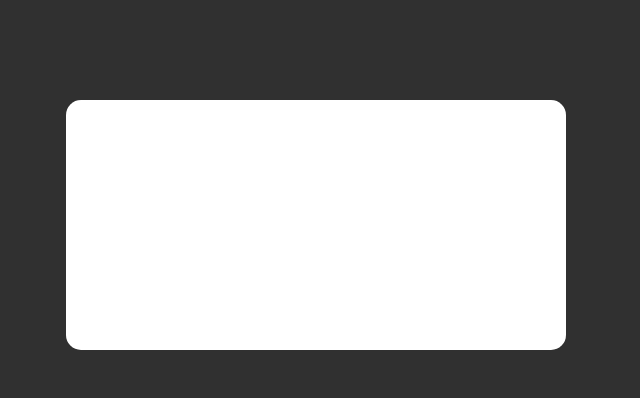
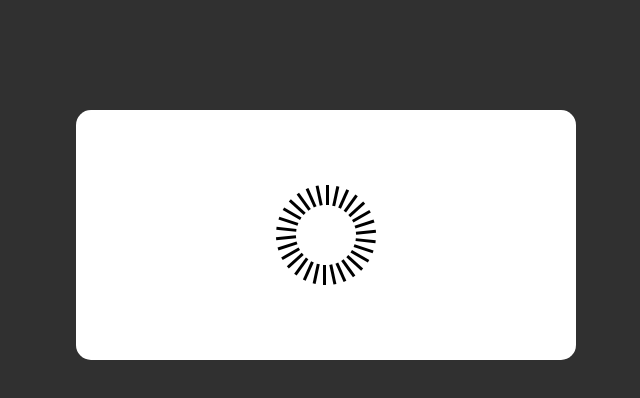
Before and after one commit to Zeynab-jalalian/Loaders, a plain HTML site: page index.html in a window 1280 px wide. Shown: the whole page, without its empty margins (162-802 px from the left). Drawn offline with Linux system fonts and the light colour scheme.

Commit message:
base loader1

```diff
--- a/index.html
+++ b/index.html
@@ -9,7 +9,38 @@
 <body>
     <div class="container">
         <div class="card">
-
+            <div class="loader loader1">
+             <div class="lights" style="--i:1;"></div>
+             <div class="lights" style="--i:2;"></div>
+             <div class="lights" style="--i:3;"></div>
+             <div class="lights" style="--i:4;"></div>
+             <div class="lights" style="--i:5;"></div>
+             <div class="lights" style="--i:6;"></div>
+             <div class="lights" style="--i:7;"></div>
+             <div class="lights" style="--i:8;"></div>
+             <div class="lights" style="--i:9;"></div>
+             <div class="lights" style="--i:10;"></div>
+             <div class="lights" style="--i:11;"></div>
+             <div class="lights" style="--i:12;"></div>
+             <div class="lights" style="--i:13;"></div>
+             <div class="lights" style="--i:14;"></div>
+             <div class="lights" style="--i:15;"></div>
+             <div class="lights" style="--i:16;"></div>
+             <div class="lights" style="--i:17;"></div>
+             <div class="lights" style="--i:18;"></div>
+             <div class="lights" style="--i:19;"></div>
+             <div class="lights" style="--i:20;"></div>
+             <div class="lights" style="--i:21;"></div>
+             <div class="lights" style="--i:22;"></div>
+             <div class="lights" style="--i:23;"></div>
+             <div class="lights" style="--i:24;"></div>
+             <div class="lights" style="--i:25;"></div>
+             <div class="lights" style="--i:26;"></div>
+             <div class="lights" style="--i:27;"></div>
+             <div class="lights" style="--i:28;"></div>
+             <div class="lights" style="--i:29;"></div>
+             <div class="lights" style="--i:30;"></div>
+            </div>
         </div>
     </div>
 </body>
--- a/style.css
+++ b/style.css
@@ -27,4 +27,23 @@ body{
     height: 250px;
     background: white;
     border-radius: 15px;
+    margin: 10px;
+    display: flex;
+    justify-content: center;
+    align-items: center;
 }
+.loader{
+    position: relative;
+    width: 100px;
+    height: 100px;
+}
+.lights{
+    position: absolute;
+    width: 3px;
+    height: 20px;
+    background: #000;
+    left: 50%;
+    transform: rotate(calc(12deg * var(--i)));
+    transform-origin: 0 50px;
+    left: 50%;
+}
```
